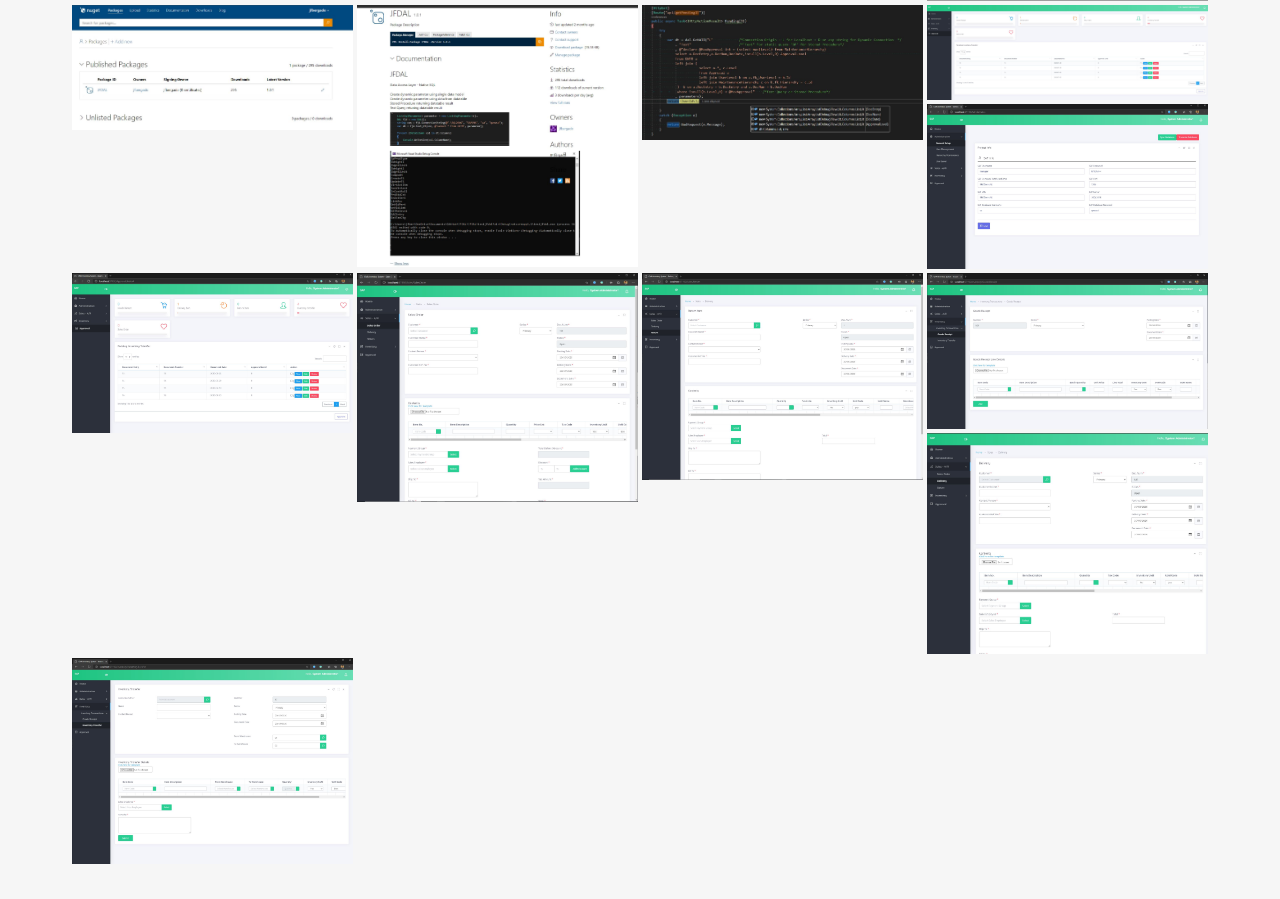
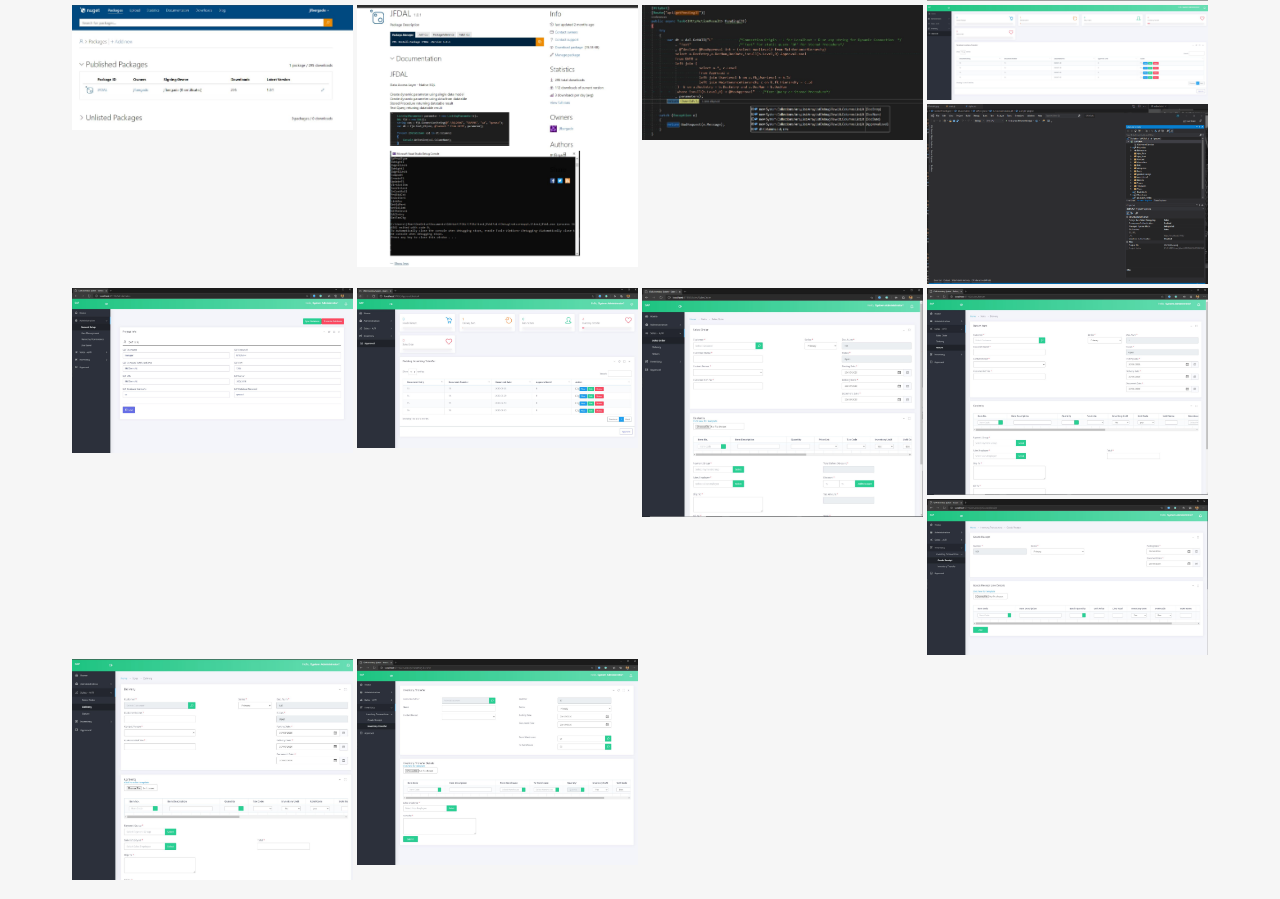
Before and after one commit to jfbergado/jfbergado.github.io, a plain HTML site: page index.html in a window 1280 px wide. Shown: the part 4824-5723 px from the top of the page. Drawn offline with Linux system fonts and the light colour scheme; grey boxes are pictures that could not be loaded.

Commit message:
add nuget search, widen image

```diff
--- a/index.html
+++ b/index.html
@@ -476,7 +476,14 @@
           </a>
         </li>
 
-
+        <li class="mix dal mix_all">
+          <a href="Portfolio/DAL/nugetsearch.gif" class="single-project">
+            <img src="Portfolio/DAL/nugetsearch.gif" alt="">
+            <div class="overlay">
+              <h3>Searching the package in Nuget</h3>
+            </div>
+          </a>
+        </li>
 
         <li class="mix sap mix_all">
           <a href="Portfolio/SAP Portal/GeneralSetup.JPG" class="single-project">
```
Also changed, not shown: Portfolio/DAL/nugetsearch.gif (added).
